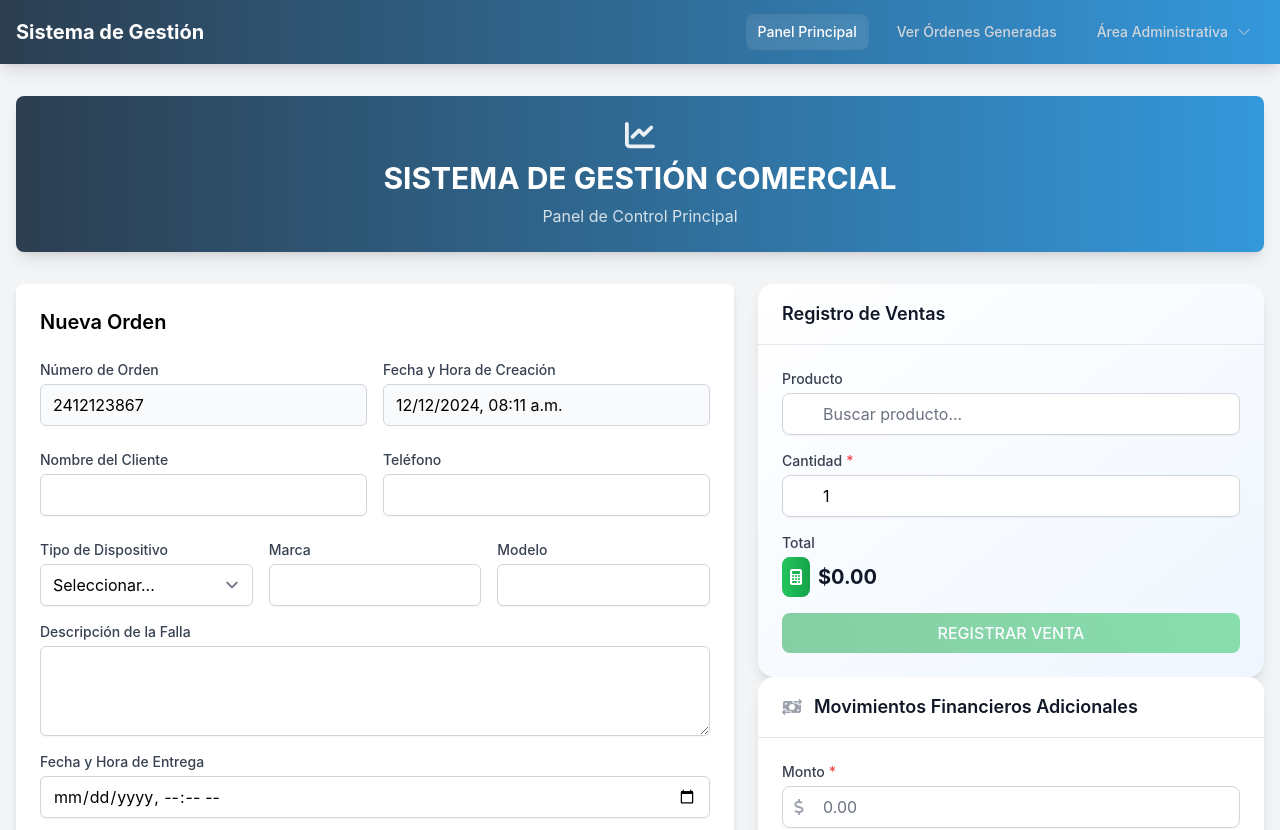
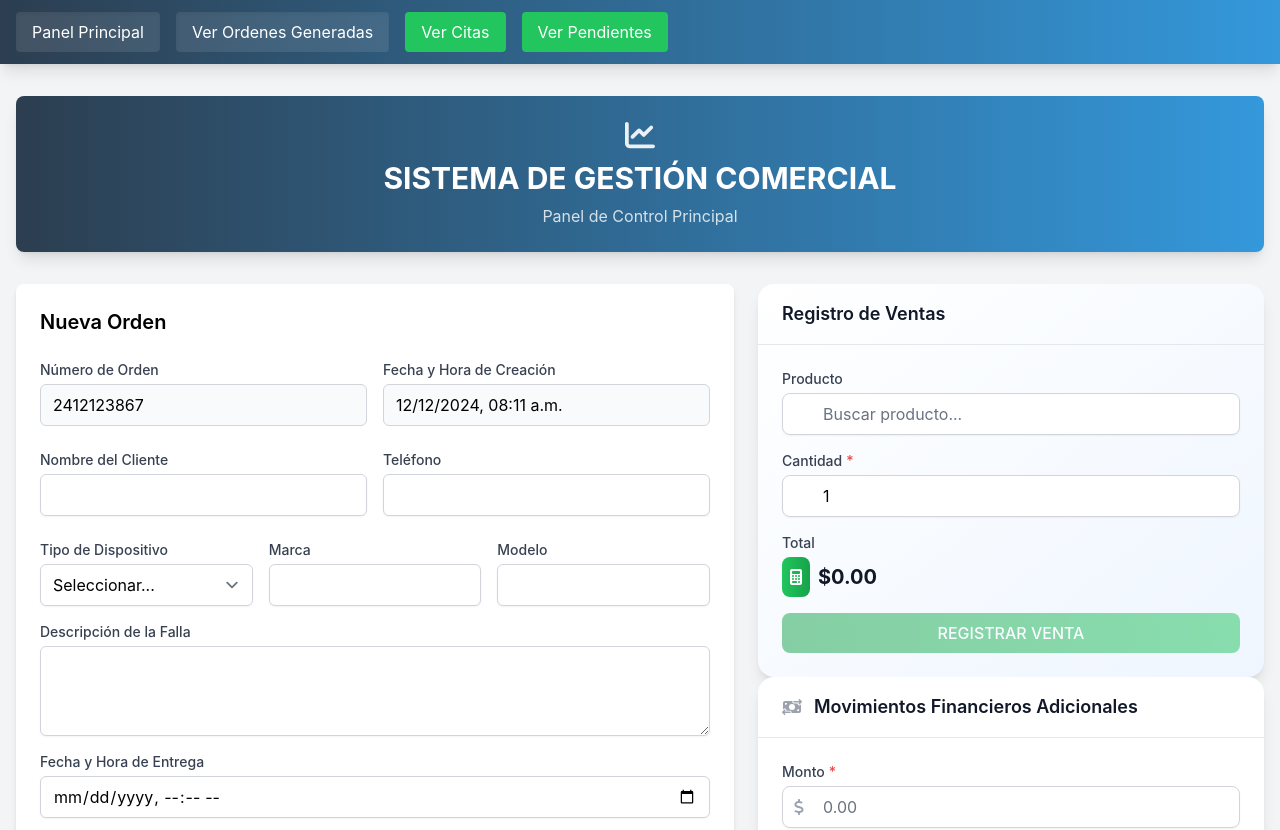
Before and after one commit to AbrahamCordova96/projec4.0, a React (Vite) app: page / in a window 1280 px wide. Shown: the top 830 px of the page. Built offline with nearby package versions, Linux system fonts and the light colour scheme.

Commit message:
Added buttons for 'Citas' and 'Pendientes' to the global navigation bar

```diff
--- a/src/components/Navigation.jsx
+++ b/src/components/Navigation.jsx
@@ -12,132 +12,37 @@ import { Link, useLocation } from 'react-router-dom';
 function Navigation() {
   const location = useLocation();
 
-  const adminItems = [
-    {
-      path: '/products',
-      label: 'Control de Productos',
-      icon: ChartBarIcon,
-      description: 'Gestiona el inventario y productos'
-    },
-    {
-      path: '/accounting',
-      label: 'Libro de Cuentas',
-      icon: CurrencyDollarIcon,
-      description: 'Administra las finanzas y transacciones'
-    },
-    {
-      path: '/reports',
-      label: 'Reportes',
-      icon: DocumentChartBarIcon,
-      description: 'Visualiza estadísticas y reportes'
-    },
-    {
-      path: '/summary',
-      label: 'Resumen Visual',
-      icon: ChartPieIcon,
-      description: 'Análisis gráfico del negocio'
-    }
-  ];
-
   return (
     <nav className="bg-gradient-to-r from-[#2C3E50] to-[#3498DB] text-white shadow-lg">
       <div className="container px-4 mx-auto">
         <div className="flex items-center justify-between h-16">
-          {/* Título de la Aplicación */}
-          <div className="flex-shrink-0">
-            <Link to="/" className="text-xl font-bold transition-colors hover:text-gray-200">
-              Sistema de Gestión
-            </Link>
-          </div>
-
           {/* Botones de Navegación */}
           <div className="hidden md:block">
             <div className="flex items-center space-x-4">
               {/* Botón Panel Principal */}
               <Link
                 to="/"
-                className={`px-3 py-2 rounded-lg text-sm font-medium transition-all duration-200 ${
-                  location.pathname === '/'
-                    ? 'bg-white/10 text-white shadow-inner'
-                    : 'text-gray-300 hover:bg-white/5'
-                }`}
-              >
-                Panel Principal
-              </Link>
+                className="px-4 py-2 rounded bg-white/10 text-white shadow-inner"
+              >Panel Principal</Link>
 
               {/* Botón Ver Órdenes Generadas */}
               <Link
                 to="/orders"
-                className={`px-3 py-2 rounded-lg text-sm font-medium transition-all duration-200 ${
-                  location.pathname === '/orders'
-                    ? 'bg-white/10 text-white shadow-inner'
-                    : 'text-gray-300 hover:bg-white/5'
-                }`}
-              >
-                Ver Órdenes Generadas
-              </Link>
+                className="px-4 py-2 rounded bg-white/10 text-white shadow-inner"
+              >Ver Ordenes Generadas</Link>
 
-              {/* Botón Área Administrativa */}
-              <Menu as="div" className="relative">
-                <Menu.Button
-                  className={`
-                    flex items-center px-3 py-2 rounded-lg text-sm font-medium
-                    transition-all duration-200
-                    ${location.pathname.includes('/admin')
-                      ? 'bg-white/10 text-white shadow-inner'
-                      : 'text-gray-300 hover:bg-white/5'}
-                  `}
-                >
-                  Área Administrativa
-                  <ChevronDownIcon className="w-4 h-4 ml-2 transition-transform duration-200 group-hover:rotate-180" />
-                </Menu.Button>
-                <Transition
-                  as={Fragment}
-                  enter="transition ease-out duration-200"
-                  enterFrom="transform opacity-0 scale-95"
-                  enterTo="transform opacity-100 scale-100"
-                  leave="transition ease-in duration-150"
-                  leaveFrom="transform opacity-100 scale-100"
-                  leaveTo="transform opacity-0 scale-95"
-                >
-                  <Menu.Items className="absolute right-0 mt-2 origin-top-right bg-white divide-y divide-gray-100 shadow-lg w-72 rounded-xl ring-1 ring-black ring-opacity-5 focus:outline-none">
-                    <div className="py-2">
-                      {adminItems.map((item) => (
-                        <Menu.Item key={item.path}>
-                          {({ active }) => (
-                            <Link
-                              to={item.path}
-                              className={`
-                                group flex items-center px-4 py-3 text-sm
-                                ${active ? 'bg-gray-50' : ''}
-                                ${location.pathname === item.path ? 'bg-gray-50' : ''}
-                              `}
-                            >
-                              <item.icon
-                                className={`
-                                  mr-3 h-5 w-5
-                                  ${active ? 'text-blue-600' : 'text-gray-400'}
-                                `}
-                              />
-                              <div>
-                                <p className={`
-                                  font-medium
-                                  ${active ? 'text-blue-600' : 'text-gray-900'}
-                                `}>
-                                  {item.label}
-                                </p>
-                                <p className="text-xs text-gray-500">
-                                  {item.description}
-                                </p>
-                              </div>
-                            </Link>
-                          )}
-                        </Menu.Item>
-                      ))}
-                    </div>
-                  </Menu.Items>
-                </Transition>
-              </Menu>
+              {/* Botón Citas */}
+              <Link
+                to="/appointments"
+                className="px-4 py-2 rounded bg-green-500 text-white hever-bg-green-600"
+              >Ver Citas</Link>
+
+              {/* Botón Pendientes */}
+              <Link
+                to="/pending"
+                className="px-4 py-2 rounded bg-green-500 text-white hover:bg-green-600"
+              >Ver Pendientes</Link>
+
             </div>
           </div>
         </div>
```
